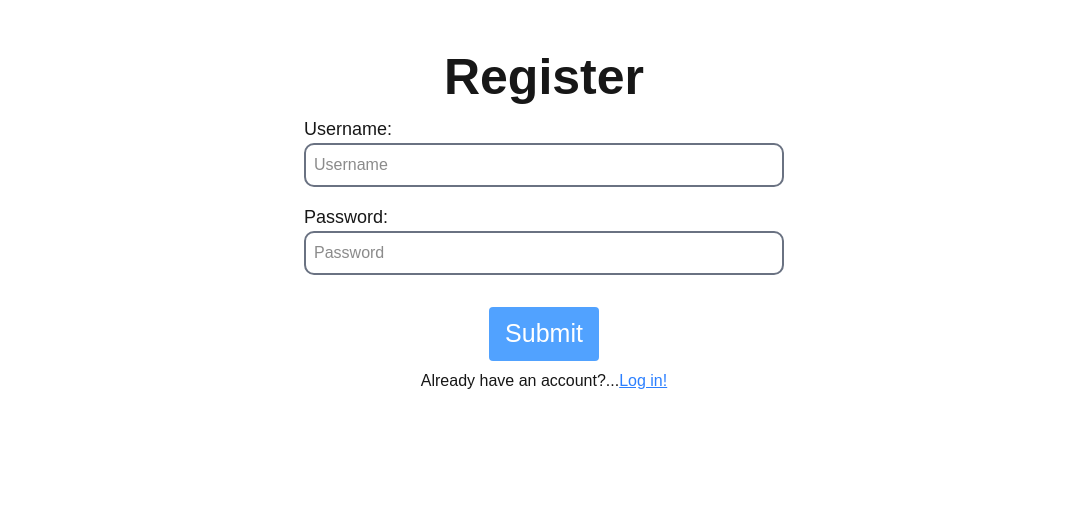
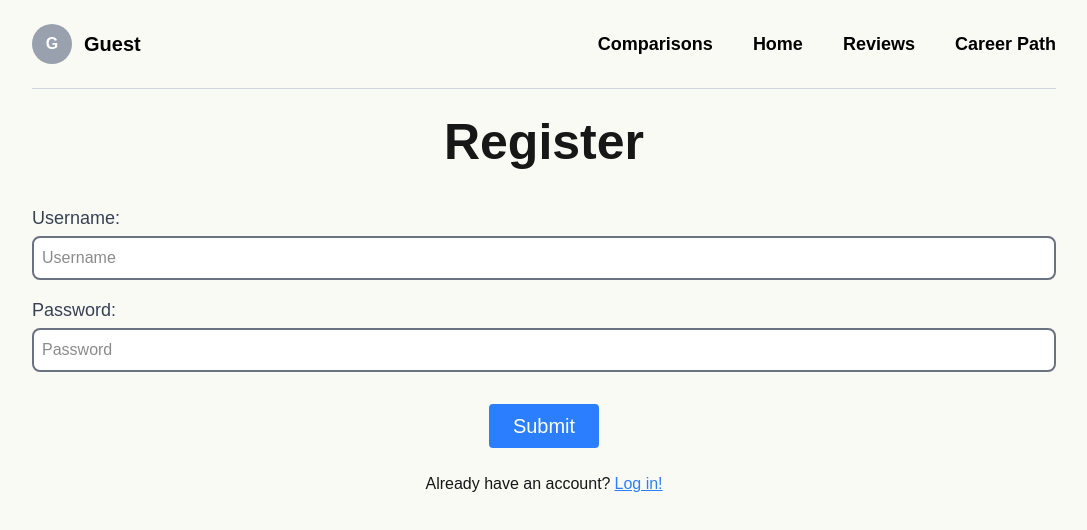
Before and after one commit to DanMart331/unjavascript, a Next.js app: page /register in a window 1280 px wide. Shown: the top 530 px of the page, without its empty margins (96-1183 px from the left). Built offline with nearby package versions, Linux system fonts and the light colour scheme.

Commit message:
these are the navbar and formatting changes associated with the navbar

```diff
--- a/src/app/Comparison/page.tsx
+++ b/src/app/Comparison/page.tsx
@@ -1,6 +1,8 @@
 'use client';
 
-import { useState } from 'react';
+import { useState, useEffect } from 'react';
+import { useRouter } from 'next/navigation';
+import Link from 'next/link';
 import Comparison from '../../components/Comparison';
 
 export default function ComparisonsPage() {
@@ -8,12 +10,43 @@ export default function ComparisonsPage() {
     { major: '', college1: '', college2: '' }
   ]);
 
+  const [currentUser, setCurrentUser] = useState('Guest');
+
+  useEffect(() => {
+    const user = localStorage.getItem('username');
+    if (user) setCurrentUser(user);
+  }, []);
+
   const handleDelete = (index: number) => {
     const updated = comparisons.filter((_, i) => i !== index);
     setComparisons(updated);
   };
 
+  const getInitials = (name: string) => {
+    if (!name || typeof name !== 'string') return 'G';
+    const words = name.trim().split(' ');
+    return words.slice(0, 2).map(word => word[0].toUpperCase()).join('') || 'G';
+  };
+
   return (
+    <div className="bg-[#FAFAF5] min-h-screen px-4 py-6">
+      <div className="max-w-5xl mx-auto">
+        <div className="flex justify-between items-center mb-6">
+          <Link href={currentUser === 'Guest' ? '/' : `/profile/${currentUser}`} className="flex items-center gap-3 hover:opacity-80">
+            <div className="w-10 h-10 rounded-full bg-gray-400 flex items-center justify-center text-white font-bold">
+              {getInitials(currentUser)}
+            </div>
+            <span className="text-xl font-semibold text-black">{currentUser}</span>
+          </Link>
+          <nav className="flex space-x-10 text-lg font-semibold">
+            <Link href="/Comparison" className="text-black hover:underline">Comparisons</Link>
+            <Link href="/" className="text-black hover:underline">Home</Link>
+            <Link href="/reviews" className="text-black hover:underline">Reviews</Link>
+            <Link href="/career" className="text-black hover:underline">Career Path</Link>
+          </nav>
+        </div>
+        <hr className="my-4 border-t border-gray-300" />
+
         <div className="comparison-page">
           {comparisons.map((item, index) => (
             <Comparison
@@ -31,7 +64,10 @@ export default function ComparisonsPage() {
             paddingLeft: '5px',
             paddingRight: '5px'
           }}>
-        Click here to compare colleges</button>
+            Click here to compare colleges
+          </button>
+        </div>
+      </div>
     </div>
   );
 }
--- a/src/app/login/page.tsx
+++ b/src/app/login/page.tsx
@@ -2,10 +2,7 @@
 
 import { useEffect, useState } from 'react';
 import { useRouter } from 'next/navigation';
-import User from '../models/userSchema';
 import Link from 'next/link';
-
-
 
 export default function loginPage() {
   const [formData, setFormData] = useState({
@@ -13,8 +10,13 @@ export default function loginPage() {
     password: '',
   });
 
+  const [currentUser, setCurrentUser] = useState('Guest');
+  const router = useRouter();
 
-  const router = useRouter();
+  useEffect(() => {
+    const user = localStorage.getItem('username');
+    if (user) setCurrentUser(user);
+  }, []);
 
   const handleSubmit = async (e: React.FormEvent) => {
     e.preventDefault();
@@ -29,56 +31,79 @@ export default function loginPage() {
 
       router.push('/home');
     } catch (e) {
-            console.log("Invalid");
+      console.log('Invalid');
     }
-    }
+  };
 
   const handleChange = (e: React.ChangeEvent<HTMLInputElement | HTMLTextAreaElement>) => {
     const { name, value } = e.target;
-        setFormData(prev => ({
+    setFormData((prev) => ({
       ...prev,
       [name]: name === 'owner' ? String(value) : value,
     }));
   };
 
+  const getInitials = (name: string) => {
+    if (!name || typeof name !== 'string') return 'G';
+    const words = name.trim().split(' ');
+    return words.slice(0, 2).map((word) => word[0].toUpperCase()).join('') || 'G';
+  };
+
   return (
-    <div className="max-w-lg mx-auto mt-10 px-4 ">
+    <div className="bg-[#FAFAF5] min-h-screen px-4 py-6">
+      <div className="max-w-5xl mx-auto">
+        <div className="flex justify-between items-center mb-6">
+          <Link href={currentUser === 'Guest' ? '/' : `/profile/${currentUser}`} className="flex items-center gap-3 hover:opacity-80">
+            <div className="w-10 h-10 rounded-full bg-gray-400 flex items-center justify-center text-white font-bold">
+              {getInitials(currentUser)}
+            </div>
+            <span className="text-xl font-semibold text-black">{currentUser}</span>
+          </Link>
+          <nav className="flex space-x-10 text-lg font-semibold">
+            <Link href="/Comparison" className="text-black hover:underline">Comparisons</Link>
+            <Link href="/" className="text-black hover:underline">Home</Link>
+            <Link href="/reviews" className="text-black hover:underline">Reviews</Link>
+            <Link href="/career" className="text-black hover:underline">Career Path</Link>
+          </nav>
+        </div>
+        <hr className="my-4 border-t border-gray-300" />
 
         <h2 className="text-[50px] font-semibold mt-2 text-center">Log in</h2>
-        <div>
+        <div className="mt-6">
           <form onSubmit={handleSubmit} className="space-y-4">
-            <label htmlFor='username' className="block text-lg font-large text-black-200 mb-0">Username: </label>
+            <label htmlFor="username" className="block text-lg font-medium text-gray-700 mb-1">Username:</label>
             <input
               name="username"
               type="text"
+              value={formData.username}
               onChange={handleChange}
               placeholder="Username"
-                value={formData.username}
               required
-                className="w-full p-2 border-[2px] border-gray-500 rounded-[10px]"
+              className="w-full p-2 border-2 border-gray-500 rounded-lg bg-white"
             />
-            <label htmlFor='password' className="block text-lg font-large text-black-200 mb-0">Password: </label>
+            <label htmlFor="password" className="block text-lg font-medium text-gray-700 mb-1">Password:</label>
             <input
               name="password"
               type="password"
+              value={formData.password}
               onChange={handleChange}
               placeholder="Password"
-            value={formData.password}
               required
-            className="w-full p-2 border-[2px] border-gray-500 rounded-[10px]"
+              className="w-full p-2 border-2 border-gray-500 rounded-lg bg-white"
             />
-
             <div className="flex justify-center">
               <button
                 type="submit"
-              className="bg-blue-400 text-white text-[25px] px-4 py-2 rounded hover:bg-blue-600 mt-4 mb-2 justify-center"
+                className="bg-blue-500 text-white text-xl px-6 py-2 rounded hover:bg-blue-600 mt-4 mb-2"
               >
                 Submit
               </button>
             </div>
           </form>
-        <div className="flex justify-center">If you dont have an account...
-            <Link rel="register" href="../register" className='text-blue-500 underline'>Register!</Link>
+          <div className="flex justify-center text-base mt-4">
+            If you don't have an account...{' '}
+            <Link rel="register" href="../register" className="text-blue-500 underline ml-1">Register!</Link>
+          </div>
         </div>
       </div>
     </div>
--- a/src/app/profile/[username]/page.tsx
+++ b/src/app/profile/[username]/page.tsx
@@ -2,6 +2,7 @@
 
 import { useParams, useRouter } from 'next/navigation';
 import { useEffect, useState } from 'react';
+import Link from 'next/link';
 
 export default function Page() {
   const router = useRouter();
@@ -13,6 +14,7 @@ export default function Page() {
   });
 
   const [authorized, setAuthorized] = useState<boolean | null>(null);
+  const [currentUser, setCurrentUser] = useState('');
 
   useEffect(() => {
     const isLoggedIn = localStorage.getItem('isLoggedIn');
@@ -20,6 +22,7 @@ export default function Page() {
 
     if (isLoggedIn === 'true' && loggedInUsername === username) {
       setAuthorized(true);
+      setCurrentUser(loggedInUsername || '');
     } else {
       setAuthorized(false);
       alert('You must be logged in to view this page.');
@@ -53,7 +56,6 @@ export default function Page() {
         alert('Failed to save changes: ' + data.message);
       }
 
-
       setFormData({
         password: '',
         preferredSchools: '',
@@ -64,11 +66,35 @@ export default function Page() {
     }
   };
 
-  if (authorized === null) return null;
-  if (authorized === false) return null;
+  const getInitials = (name: string) => {
+    if (!name || typeof name !== 'string') return '?';
+    const words = name.trim().split(' ');
+    return words.slice(0, 2).map(word => word[0].toUpperCase()).join('');
+  };
+
+  if (authorized === null || authorized === false) return null;
 
   return (
-    <div className="max-w-2xl mx-auto mt-12 p-6 bg-white rounded-2xl shadow-lg border border-gray-300">
+    <div className="p-6 w-full bg-[#FAFAF5] min-h-screen">
+      <div className="max-w-5xl mx-auto">
+        {/* NAVIGATION BAR */}
+        <div className="flex justify-between items-center mb-4">
+          <Link href={`/profile/${currentUser}`} className="flex items-center gap-3 hover:opacity-80">
+            <div className="w-10 h-10 rounded-full bg-gray-400 flex items-center justify-center text-white font-bold">
+              {getInitials(currentUser)}
+            </div>
+            <span className="text-xl font-semibold text-black">User</span>
+          </Link>
+          <nav className="flex space-x-10 text-lg font-semibold">
+            <Link href="/Comparison" className="text-black hover:underline">Comparisons</Link>
+            <Link href="/" className="text-black hover:underline">Home</Link>
+            <Link href="/reviews" className="text-black hover:underline">Reviews</Link>
+            <Link href="/career" className="text-black hover:underline">Career Path</Link>
+          </nav>
+        </div>
+        <hr className="my-4 border-t border-gray-300" />
+
+        {/* PROFILE EDIT FORM */}
         <h1 className="text-4xl font-bold text-center mb-6">
           Welcome to your profile editor, <span className="text-blue-500">{username}</span>
         </h1>
@@ -77,7 +103,7 @@ export default function Page() {
           Feel free to update your personal information below.
         </p>
 
-      <div className="space-y-6">
+        <div className="space-y-6 max-w-2xl mx-auto bg-white p-6 rounded-2xl shadow-lg border border-gray-300">
           <div>
             <label className="block text-gray-700 text-lg mb-2">Password</label>
             <input
@@ -110,5 +136,6 @@ export default function Page() {
           </div>
         </div>
       </div>
+    </div>
   );
 }
--- a/src/app/register/page.tsx
+++ b/src/app/register/page.tsx
@@ -3,8 +3,6 @@
 import { useEffect, useState } from 'react';
 import { useRouter } from 'next/navigation';
 import Link from 'next/link';
-
-
 
 export default function registerPage() {
   const [formData, setFormData] = useState({
@@ -13,7 +11,14 @@ export default function registerPage() {
     type: '',
   });
 
+  const [currentUser, setCurrentUser] = useState('Guest');
+
   const router = useRouter();
+
+  useEffect(() => {
+    const user = localStorage.getItem('username');
+    if (user) setCurrentUser(user);
+  }, []);
 
   const handleChange = (e: React.ChangeEvent<HTMLInputElement | HTMLTextAreaElement>) => {
     const { name, value } = e.target;
@@ -54,13 +59,35 @@ export default function registerPage() {
     }
   };
 
+  const getInitials = (name: string) => {
+    if (!name || typeof name !== 'string') return 'G';
+    const words = name.trim().split(' ');
+    return words.slice(0, 2).map(word => word[0].toUpperCase()).join('') || 'G';
+  };
 
   return (
-    <div className="max-w-lg mx-auto mt-10 px-4">
+    <div className="bg-[#FAFAF5] min-h-screen px-4 py-6">
+      <div className="max-w-5xl mx-auto">
+        <div className="flex justify-between items-center mb-6">
+          <Link href={currentUser === 'Guest' ? '/' : `/profile/${currentUser}`} className="flex items-center gap-3 hover:opacity-80">
+            <div className="w-10 h-10 rounded-full bg-gray-400 flex items-center justify-center text-white font-bold">
+              {getInitials(currentUser)}
+            </div>
+            <span className="text-xl font-semibold text-black">{currentUser}</span>
+          </Link>
+          <nav className="flex space-x-10 text-lg font-semibold">
+            <Link href="/Comparison" className="text-black hover:underline">Comparisons</Link>
+            <Link href="/" className="text-black hover:underline">Home</Link>
+            <Link href="/reviews" className="text-black hover:underline">Reviews</Link>
+            <Link href="/career" className="text-black hover:underline">Career Path</Link>
+          </nav>
+        </div>
+        <hr className="my-4 border-t border-gray-300" />
+
         <h2 className="text-[50px] font-semibold mt-2 text-center">Register</h2>
-      <div>
+        <div className="mt-6">
           <form onSubmit={handleSubmit} className="space-y-4">
-          <label htmlFor='username' className="block text-lg font-large text-black-200 mb-0">Username: </label>
+            <label htmlFor='username' className="block text-lg font-medium text-gray-700 mb-1">Username:</label>
             <input
               name="username"
               type="text"
@@ -68,9 +95,9 @@ export default function registerPage() {
               onChange={handleChange}
               placeholder="Username"
               required
-            className="w-full p-2 border-[2px] border-gray-500 rounded-[10px]"
+              className="w-full p-2 border-2 border-gray-500 rounded-lg bg-white"
             />
-          <label htmlFor='username' className="block text-lg font-large text-black-200 mb-0">Password: </label>
+            <label htmlFor='password' className="block text-lg font-medium text-gray-700 mb-1">Password:</label>
             <input
               name="password"
               type="password"
@@ -78,22 +105,23 @@ export default function registerPage() {
               onChange={handlePWChange}
               placeholder="Password"
               required
-            className="w-full p-2 border-[2px] border-gray-500 rounded-[10px]"
+              className="w-full p-2 border-2 border-gray-500 rounded-lg bg-white"
             />
             <div className="flex justify-center">
               <button
                 type="submit"
-              className="bg-blue-400 text-white text-[25px] px-4 py-2 rounded hover:bg-blue-600 mt-4 mb-2 justify-center"
+                className="bg-blue-500 text-white text-xl px-6 py-2 rounded hover:bg-blue-600 mt-4 mb-2"
               >
                 Submit
               </button>
             </div>
           </form>
-        <div className="flex justify-center">Already have an account?...
-            <Link rel="register" href="../login" className='text-blue-500 underline'>Log in!</Link>
+          <div className="flex justify-center text-base mt-4">
+            Already have an account?{' '}
+            <Link rel="register" href="../login" className='text-blue-500 underline ml-1'>Log in!</Link>
+          </div>
         </div>
       </div>
     </div>
   );
-
 };
--- a/src/app/reviews/page.tsx
+++ b/src/app/reviews/page.tsx
@@ -11,12 +11,11 @@ interface Review {
   rating: number;
 }
 
-const currentUser = 'Fatima';
-
 export default function ReviewsPage() {
+  const [currentUser, setCurrentUser] = useState('');
   const [reviews, setReviews] = useState<Review[]>([]);
   const [newReview, setNewReview] = useState({
-    owner: currentUser,
+    owner: '',
     title: 'University Name',
     description: '',
     rating: 0,
@@ -27,6 +26,7 @@ export default function ReviewsPage() {
 
   useEffect(() => {
     setMounted(true);
+    setCurrentUser(localStorage.getItem('username') || 'User');
     fetchReviews();
   }, []);
 
@@ -68,7 +68,7 @@ export default function ReviewsPage() {
     }
 
     const payload = {
-      owner: newReview.owner,
+      owner: currentUser,
       title: newReview.title,
       description: newReview.description,
       rating: newReview.rating,
@@ -131,20 +131,21 @@ export default function ReviewsPage() {
   return (
     <div className="p-6 w-full bg-[#FAFAF5] min-h-screen">
       <div className="max-w-5xl mx-auto">
-        <div className="flex justify-between items-center mb-8">
-          <div className="flex items-center gap-3">
+        <div className="flex justify-between items-center mb-4">
+          <Link href={`/profile/${currentUser}`} className="flex items-center gap-3 hover:opacity-80">
             <div className="w-10 h-10 rounded-full bg-gray-400 flex items-center justify-center text-white font-bold">
               {getInitials(currentUser)}
             </div>
             <span className="text-xl font-semibold text-black">User</span>
-          </div>
+          </Link>
           <nav className="flex space-x-10 text-lg font-semibold">
-            <Link href="#" className="text-black hover:underline">Comparisons</Link>
-            <Link href="#" className="text-black hover:underline">Home</Link>
+            <Link href="/Comparison" className="text-black hover:underline">Comparisons</Link>
+            <Link href="/" className="text-black hover:underline">Home</Link>
             <Link href="/reviews" className="text-red-600 font-bold">Reviews</Link>
-            <Link href="#" className="text-black hover:underline">Career Path</Link>
+            <Link href="/career" className="text-black hover:underline">Career Path</Link>
           </nav>
         </div>
+        <hr className="my-4 border-t border-gray-300" />
 
         <div className="text-center mb-6">
           <h1 className="text-3xl font-semibold mb-1">
```
Lines whose indentation alone changed are shown as unchanged.
